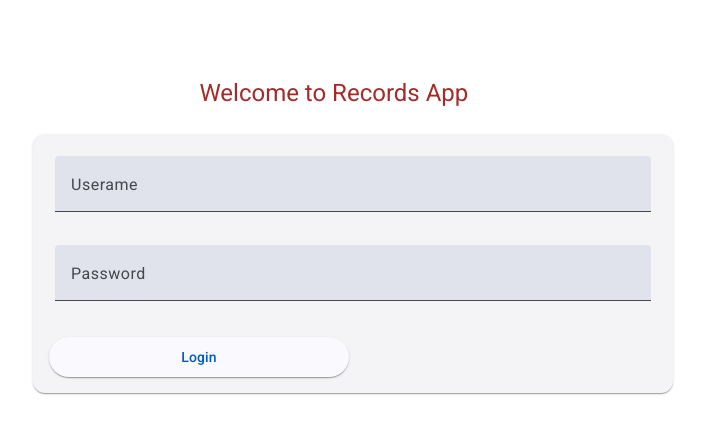
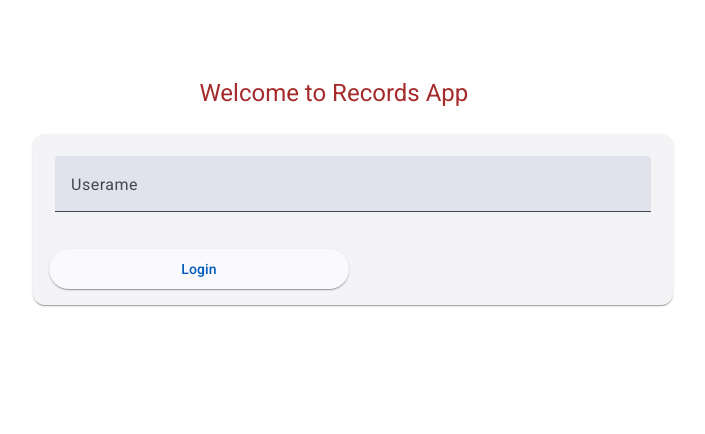
Before and after one commit to PK-170/AngularRecordsApp, an Angular app in the folder frontend/: page /login in a window 1280 px wide. Shown: the top 434 px of the page, without its empty margins (287-992 px from the left). Built offline with nearby package versions, Linux system fonts and the light colour scheme.

Commit message:
added file

```diff
--- a/frontend/src/app/component/login/login.component.html
+++ b/frontend/src/app/component/login/login.component.html
@@ -8,10 +8,7 @@
           <input formControlName="userName" matInput />
         </mat-form-field>
 
-        <mat-form-field >
-          <mat-label>Password</mat-label>
-          <input formControlName="password" matInput />
-        </mat-form-field>
+
 
       </mat-card-content>
       <mat-card-actions>
```
